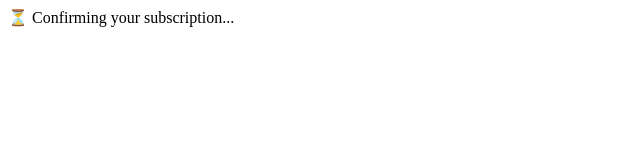
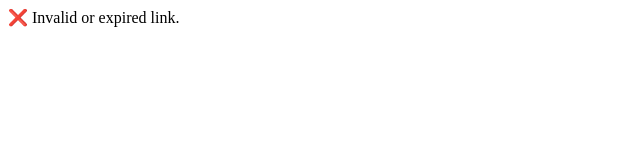
Before and after one commit to hassanjaber7/FindMeHouse, a website: page confirm.html in a window 1280 px wide. Shown: the full height of the page, 0-640 px from the left. Drawn offline with nearby package versions, Linux system fonts and the light colour scheme.

Commit message:
now it will work for sure

```diff
--- a/confirm.html
+++ b/confirm.html
@@ -6,9 +6,11 @@
 <body>
     <div id="status">⏳ Confirming your subscription...</div>
     <div id="details"></div>
-
+    <script src="https://cdn.jsdelivr.net/npm/@supabase/supabase-js@2"></script>
     <script>
         // ✅ Supabase client (only for getting session)
+        const SUPABASE_URL = 'https://qjifzezqbrdlyjuzggwc.supabase.co';
+        const SUPABASE_PUBLISHABLE_KEY = 'sb_publishable_wkYphmAXQKQPdgBtixtK6Q_Fv7Dz4oL';
         const supabaseClient = supabase.createClient(SUPABASE_URL, SUPABASE_PUBLISHABLE_KEY);
 
         (async function() {
```
